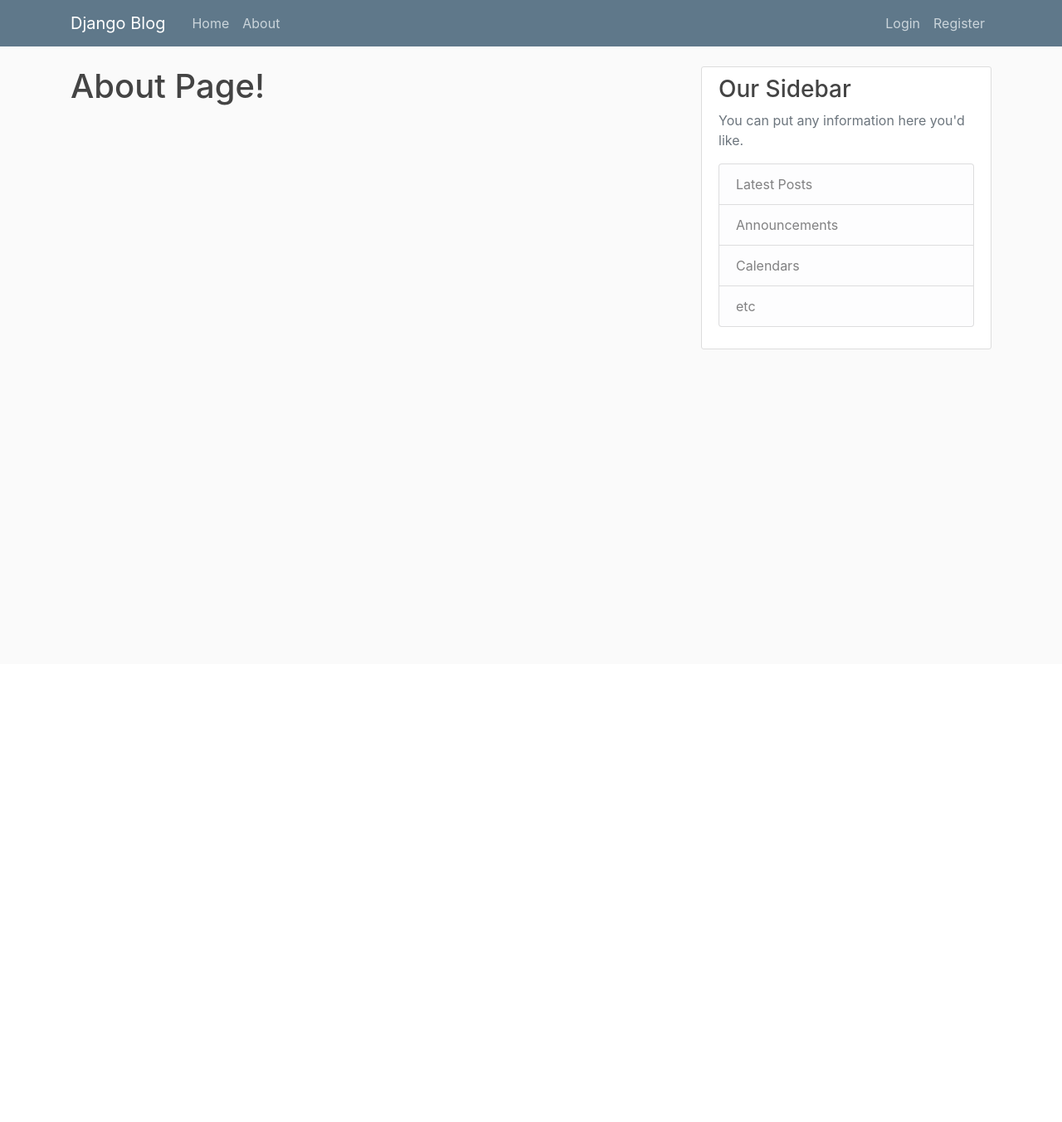
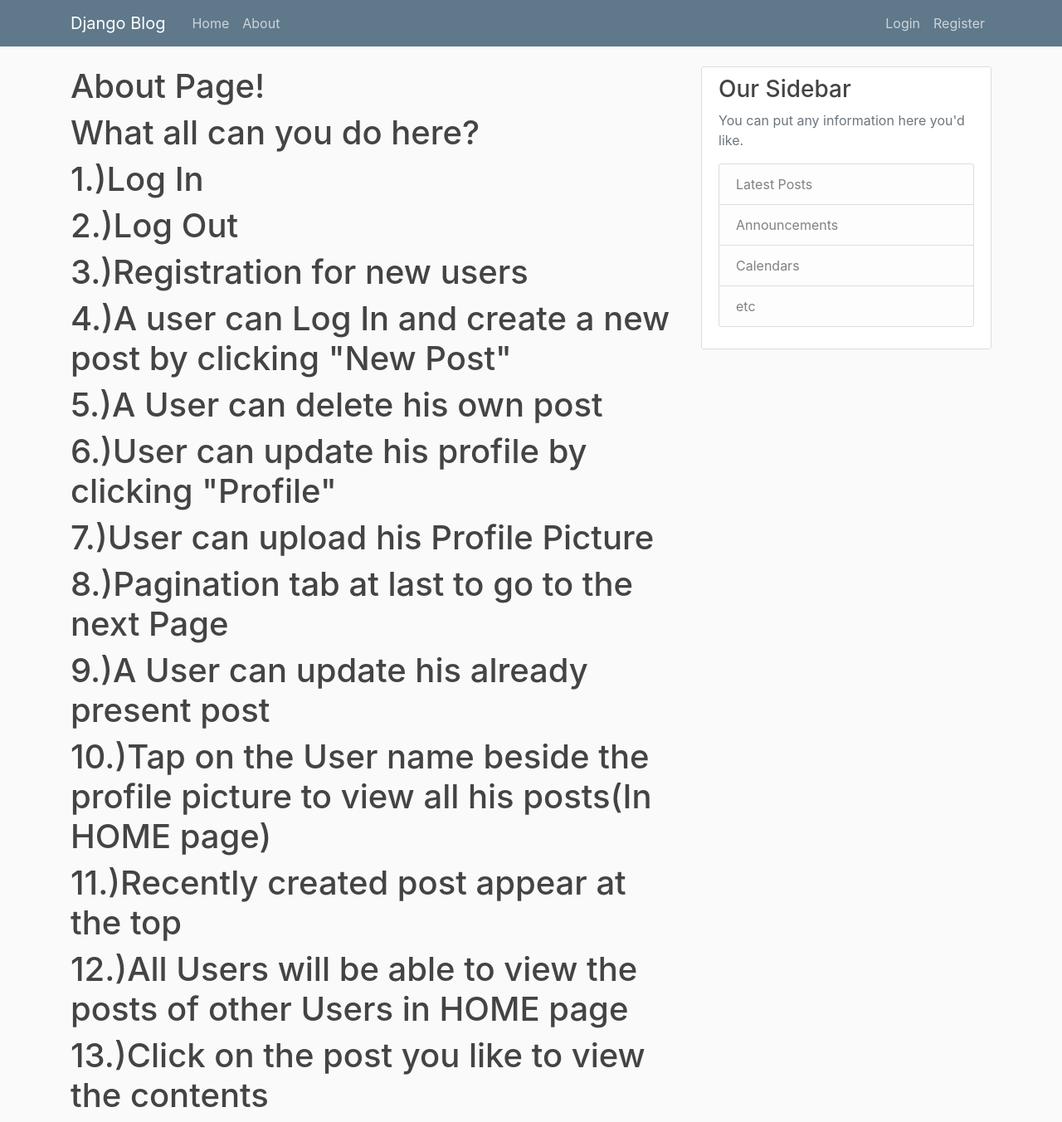
Before and after one commit to KovuriPrashastha/p2, a Django app: page /about/ in a window 1280 px wide. Shown: the whole page at 83% size. Before the commit the page ends 421 px from the top, so only its background shows below. Run offline with Django 3.2, Linux system fonts and the light colour scheme; some libraries are stand-ins or nearby versions.

Commit message:
Update about.html

```diff
--- a/blog/templates/blog/about.html
+++ b/blog/templates/blog/about.html
@@ -1,6 +1,20 @@
 {% extends "blog/base.html" %}
 {% block content %}
     <h1>About Page!</h1>
+    <h1>What all can you do here?</h1>
+    <h1>1.)Log In</h1>
+    <h1>2.)Log Out</h1>
+    <h1>3.)Registration for new users</h1>
+    <h1>4.)A user can Log In and create a new post by clicking "New Post"</h1>
+    <h1>5.)A User can delete his own post</h1>
+    <h1>6.)User can update his profile by clicking "Profile"</h1>
+    <h1>7.)User can upload his Profile Picture</h1>
+    <h1>8.)Pagination tab at last to go to the next Page</h1>
+    <h1>9.)A User can update his already present post</h1>
+    <h1>10.)Tap on the User name beside the profile picture to view all his posts(In HOME page)</h1>
+    <h1>11.)Recently created post appear at the top</h1>
+    <h1>12.)All Users will be able to view the posts of other Users in HOME page</h1>
+    <h1>13.)Click on the post you like to view the contents</h1>
 {% endblock content %}
 <!--
 <!DOCTYPE html>
```
